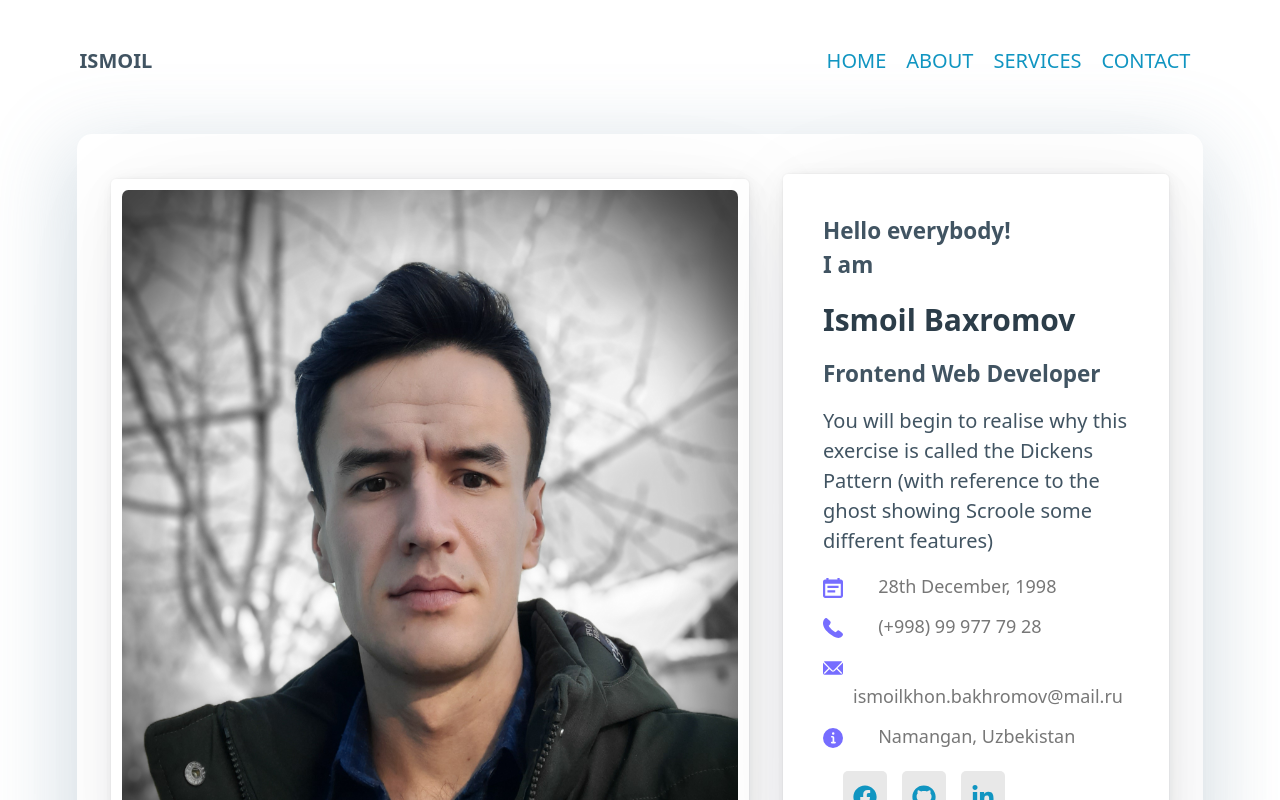
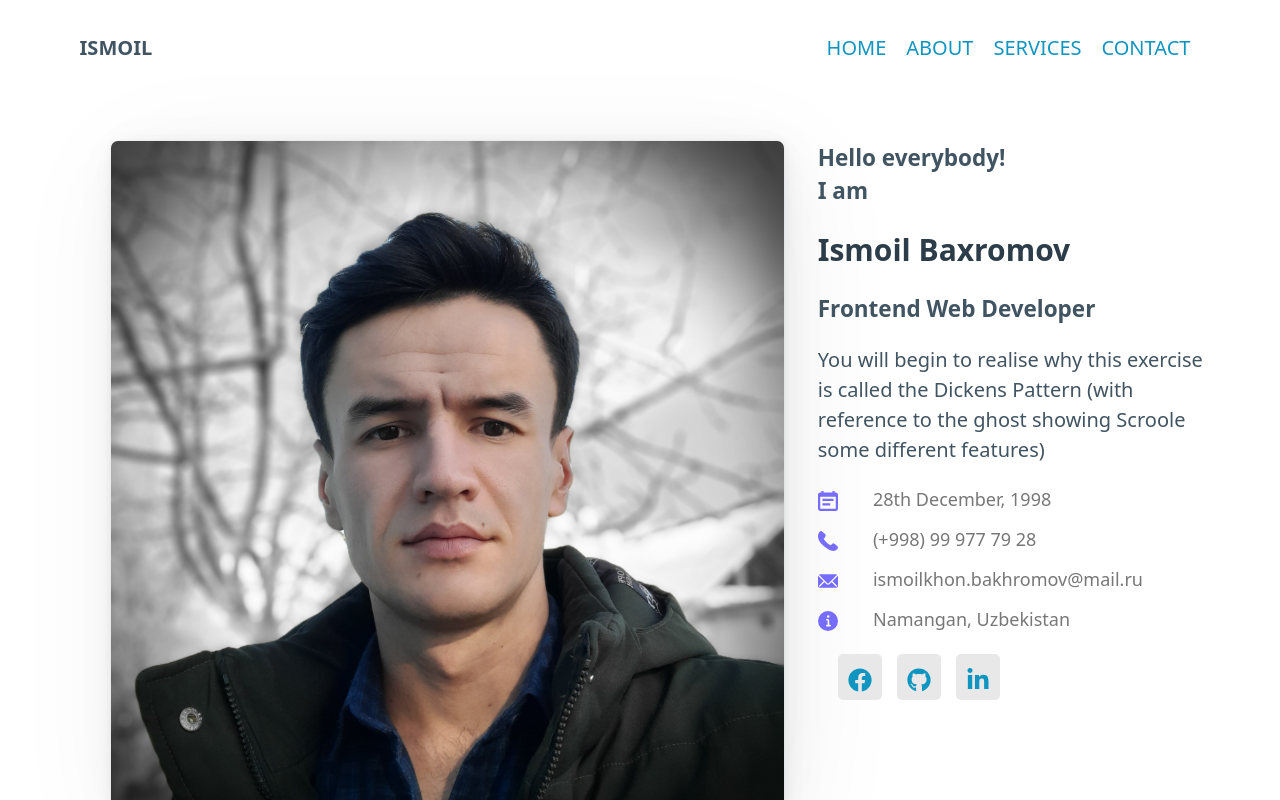
Before and after one commit to ismoilkhon/ismoilkhon.github.io, a React (Create React App) app: page / in a window 1280 px wide. Shown: the top 800 px of the page. Built offline with nearby package versions, Linux system fonts and the light colour scheme; the HTML template or start-up script is replaced by a standard one.

Commit message:
bg-color-change

```diff
--- a/src/App.js
+++ b/src/App.js
@@ -5,6 +5,7 @@ import { Services } from './Screens/servis';
 import { Contact } from './Screens/contact';
 import { NavBar } from './Screens/nav';
 import { MobileBar } from './Screens/nav/mobile';
+// import { Education } from './Screens/education';
 
 function App() {
 
@@ -13,6 +14,7 @@ function App() {
 			{ window.innerWidth > 500 ? <NavBar /> : <MobileBar /> }
 			<Home />
 			<About />
+			{/* <Education /> */}
 			<Services />
 			<Contact />
 		</div>
--- a/src/Screens/home/index.js
+++ b/src/Screens/home/index.js
@@ -13,7 +13,7 @@ export const Home = () => {
 					<Image className='img' src={avtar1} />
 				</article>
 
-				<article className='second'>
+				<main className='second'>
 					<h5>Hello everybody! <br/> I am</h5>
 					<h3>Ismoil Baxromov</h3>
 					<h5>Frontend Web Developer</h5>
@@ -31,7 +31,7 @@ export const Home = () => {
 						<li> <a href='https://www.linkedin.com/in/ismoilkhon-bakhromov-b5b248224'><FaLinkedinIn /></a> </li>
 					</ul>
 
-				</article>
+				</main>
 			</main>
 	);
 }
--- a/src/Screens/home/style.css
+++ b/src/Screens/home/style.css
@@ -8,14 +8,14 @@
 }
 .img-cont{
 	margin: 4% 3%;
-	padding: 1%;
+	padding: 0%;
 }
 
 .cont {
     display: flex;
     margin: 0% 6%;
-    border-radius: 15px;
-    box-shadow: -5px 20px 80px 10px rgba(102, 138, 165, 0.24);
+    /* border-radius: 15px;
+    box-shadow: -5px 20px 80px 10px rgba(102, 138, 165, 0.24); */
 }
 
 .img {
@@ -24,42 +24,14 @@
 	border-radius: 1%;
 }
 .second {
-	width: 94%;
+	width: 100%;
+	padding: 4% 0%;
     text-align: left;
-	margin-right: 3%;
 }
 .second > *{
     margin-bottom: 5%;
 }
 
-
-/* .second h6 {
-    font-size: 14px;
-    font-weight: normal;
-    letter-spacing: 2.1px;
-    color: rgb(34, 34, 34);
-    text-transform: uppercase;
-    font-family: 'Roboto', sans-serif;
-}
-
-.second h3 {
-    font-size: 40px;
-    color: rgb(34, 34, 34);
-    text-transform: uppercase;
-}
-
-.second h4 {
-    font-size: 16px;
-    font-weight: 500;
-    color: rgb(34, 34, 34);
-    text-transform: uppercase;
-    font-family: 'Roboto', sans-serif;
-}
-.second p{
-    max-width: 500px;
-    color: rgb(119, 119, 119);
-    font-family: 'Roboto', sans-serif;
-} */
 .info li{
     cursor: pointer;
     list-style: none;
--- a/src/Screens/nav/mobile.js
+++ b/src/Screens/nav/mobile.js
@@ -14,13 +14,13 @@ export const MobileBar = () => {
 				<li><strong>Ismoil</strong></li>
 			</ul>
 			<ul>
-				<li onClick={ openMenu }><FaBars /></li>
+				<li onClick={ openMenu }><FaBars/></li>
 				<li>
 					<ul className={open}>
-						<li><a href="#home">Home</a></li>
-						<li><a href="#about">About</a></li>
-						<li><a href="#services">Services</a></li>
-						<li><a href="#contact">Contact</a></li>
+						<li onClick={openMenu}><a href="#home">Home</a></li>
+						<li onClick={openMenu}><a href="#about">About</a></li>
+						<li onClick={openMenu}><a href="#services">Services</a></li>
+						<li onClick={openMenu}><a href="#contact">Contact</a></li>
 					</ul>
 				</li>
 			</ul>
--- a/src/Screens/nav/style.css
+++ b/src/Screens/nav/style.css
@@ -18,14 +18,16 @@
 }
 .main {
     width: 100%;
-	padding: 2% 7% 3%;
+	padding: 1% 7%;
 	margin: 0%;
+	display: flex;
+	align-items: center;
 }
 
 .appBar {
 	z-index: 10;
 	width: 100%;
-	padding: 2% 7% 3%;
+	padding: 1% 7%;
     position: fixed;
     animation: navAnim 0.8s;
 	background-color: black;
```
Also changed, not shown: src/Screens/education/index.js (+9 -8 lines), src/Screens/education/style.css (+4 -10 lines), src/Screens/tmp/index.js (deleted, +0 -7 lines).
